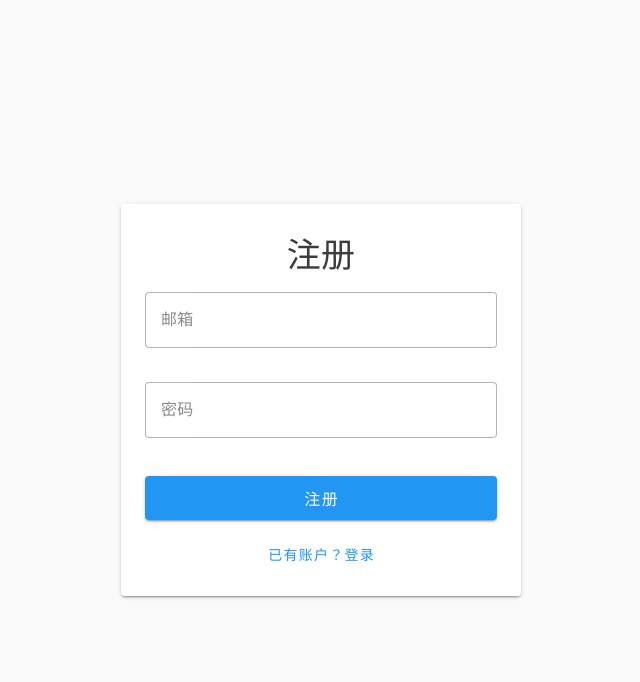
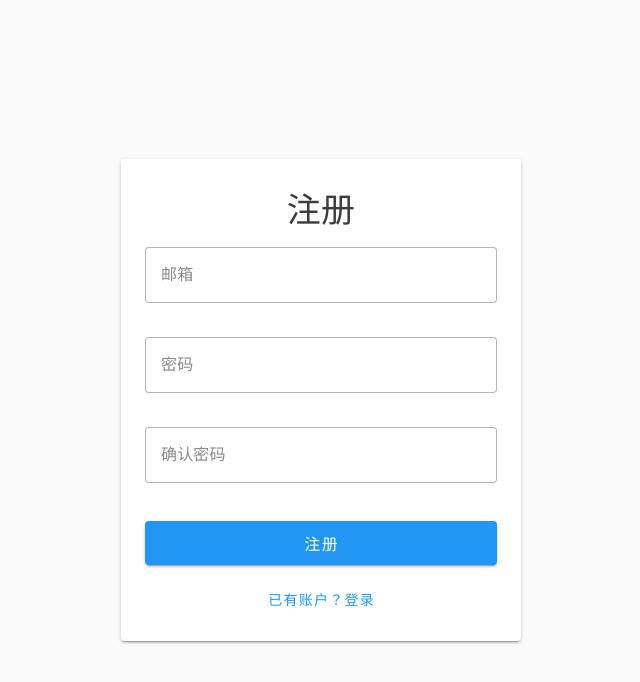
Before and after one commit to Frederick-S/minimoney, a Vue app: page /#/login in a window 1280 px wide. Both pictures are taken after a click on the button "没有账户？注册". Shown: the top 682 px of the page, without its empty margins (319-959 px from the left). Built offline with nearby package versions, Linux system fonts and the light colour scheme.

Commit message:
Add password confirmation field for signup

```diff
--- a/src/components/Auth.vue
+++ b/src/components/Auth.vue
@@ -25,6 +25,17 @@
                 type="password"
                 variant="outlined"
                 :rules="passwordRules"
+                required
+                class="mb-3"
+              />
+
+              <v-text-field
+                v-if="!isLogin"
+                v-model="confirmPassword"
+                label="确认密码"
+                type="password"
+                variant="outlined"
+                :rules="confirmPasswordRules"
                 required
                 class="mb-4"
               />
@@ -78,6 +89,7 @@ const { signIn, signUp } = useSupabase()
 const isLogin = ref(true)
 const email = ref('')
 const password = ref('')
+const confirmPassword = ref('')
 const loading = ref(false)
 const successMessage = ref('')
 
@@ -91,13 +103,21 @@ const passwordRules = [
   (v: string) => v.length >= 6 || '密码至少6位',
 ]
 
+const confirmPasswordRules = [
+  (v: string) => !!v || '请确认密码',
+  (v: string) => v === password.value || '两次输入的密码不一致',
+]
+
 const toggleMode = () => {
   isLogin.value = !isLogin.value
   successMessage.value = ''
+  confirmPassword.value = ''
 }
 
 const handleSubmit = async () => {
   if (!email.value || !password.value) return
+  if (!isLogin.value && !confirmPassword.value) return
+  if (!isLogin.value && password.value !== confirmPassword.value) return
 
   loading.value = true
   successMessage.value = ''
```
